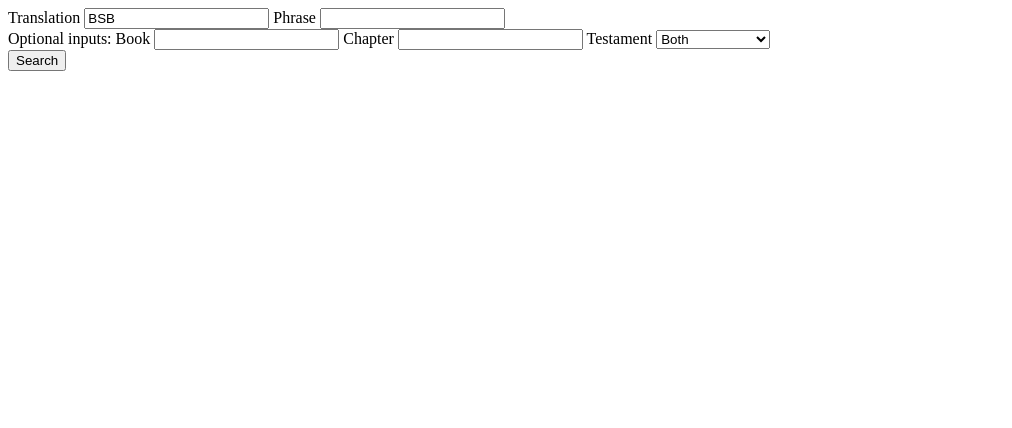
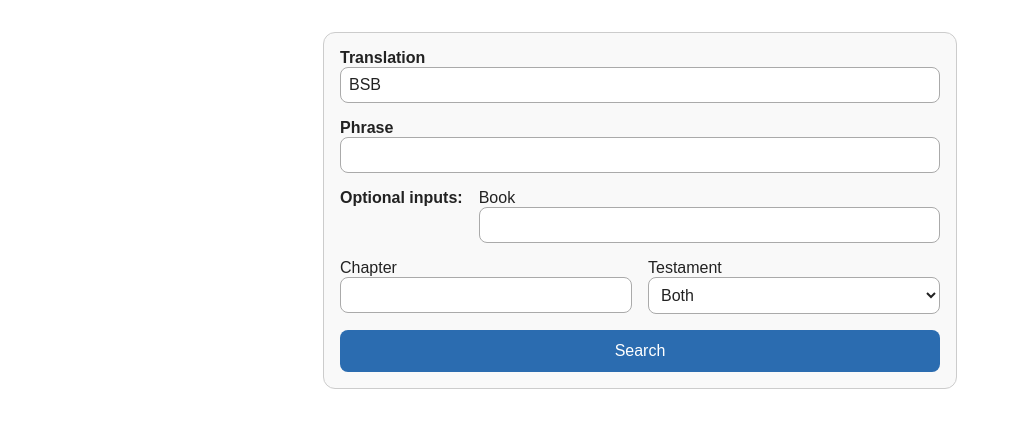
Before and after one commit to JStadnik619/berea-web, a Flask app: page / in a window 1280 px wide. Shown: the top 428 px of the page, without its empty margins (0-1012 px from the left). Run offline with Flask 3, Linux system fonts and the light colour scheme.

Commit message:
Add styles

```diff
--- /dev/null
+++ b/static/styles.css
@@ -0,0 +1,129 @@
+/* Base form styling */
+form#search-form {
+  display: flex;
+  flex-direction: column;
+  gap: 1rem;
+  max-width: 600px;
+  margin: 2rem auto;
+  padding: 1rem;
+  border: 1px solid #ccc;
+  border-radius: 0.75rem;
+  background: #f9f9f9;
+  font-family: sans-serif;
+  color: #222;
+}
+
+/* Label/input pairing */
+form#search-form label {
+  display: flex;
+  flex-direction: column;
+  font-weight: 600;
+}
+
+/* Input and select styling */
+form#search-form input[type="text"],
+form#search-form select {
+  padding: 0.5rem;
+  border: 1px solid #aaa;
+  border-radius: 0.5rem;
+  font-size: 1rem;
+  background: #fff;
+  color: #222;
+}
+
+/* Optional section grouping */
+form#search-form > div {
+  display: flex;
+  flex-wrap: wrap;
+  gap: 1rem;
+  font-weight: 600;
+}
+
+form#search-form > div label {
+  flex: 1 1 150px;
+  font-weight: 500;
+}
+
+/* Submit button */
+form#search-form input[type="submit"] {
+  padding: 0.75rem;
+  border: none;
+  border-radius: 0.5rem;
+  background-color: #2b6cb0;
+  color: white;
+  font-size: 1rem;
+  cursor: pointer;
+}
+
+form#search-form input[type="submit"]:hover {
+  background-color: #2c5282;
+}
+
+/* Responsive behavior */
+@media (max-width: 600px) {
+  form#search-form {
+    padding: 0.75rem;
+    border: none;
+    background: none;
+  }
+
+  form#search-form > div {
+    flex-direction: column;
+  }
+
+  form#search-form label {
+    font-size: 0.95rem;
+  }
+
+  form#search-form input[type="text"],
+  form#search-form select,
+  form#search-form input[type="submit"] {
+    font-size: 1rem;
+    width: 100%;
+  }
+}
+
+/* Search results area */
+#search-results {
+  max-width: 600px;
+  margin: 2rem auto;
+  padding: 1rem;
+}
+
+/* ====== DARK MODE ====== */
+@media (prefers-color-scheme: dark) {
+  body {
+    background-color: #121212;
+    color: #eee;
+  }
+
+  form#search-form {
+    background: #1e1e1e;
+    border: 1px solid #333;
+    color: #eee;
+  }
+
+  form#search-form input[type="text"],
+  form#search-form select {
+    background: #2b2b2b;
+    border: 1px solid #555;
+    color: #eee;
+  }
+
+  form#search-form input[type="text"]::placeholder {
+    color: #aaa;
+  }
+
+  form#search-form input[type="submit"] {
+    background-color: #3182ce;
+  }
+
+  form#search-form input[type="submit"]:hover {
+    background-color: #63b3ed;
+  }
+
+  #search-results {
+    background: #1a1a1a;
+    border-radius: 0.5rem;
+  }
+}
--- a/templates/search_form.html
+++ b/templates/search_form.html
@@ -1,3 +1,5 @@
+<link rel="stylesheet" href="{{ url_for('static', filename='styles.css') }}">
+
 <form id="search-form" method="GET">
   <label>
     Translation
```
